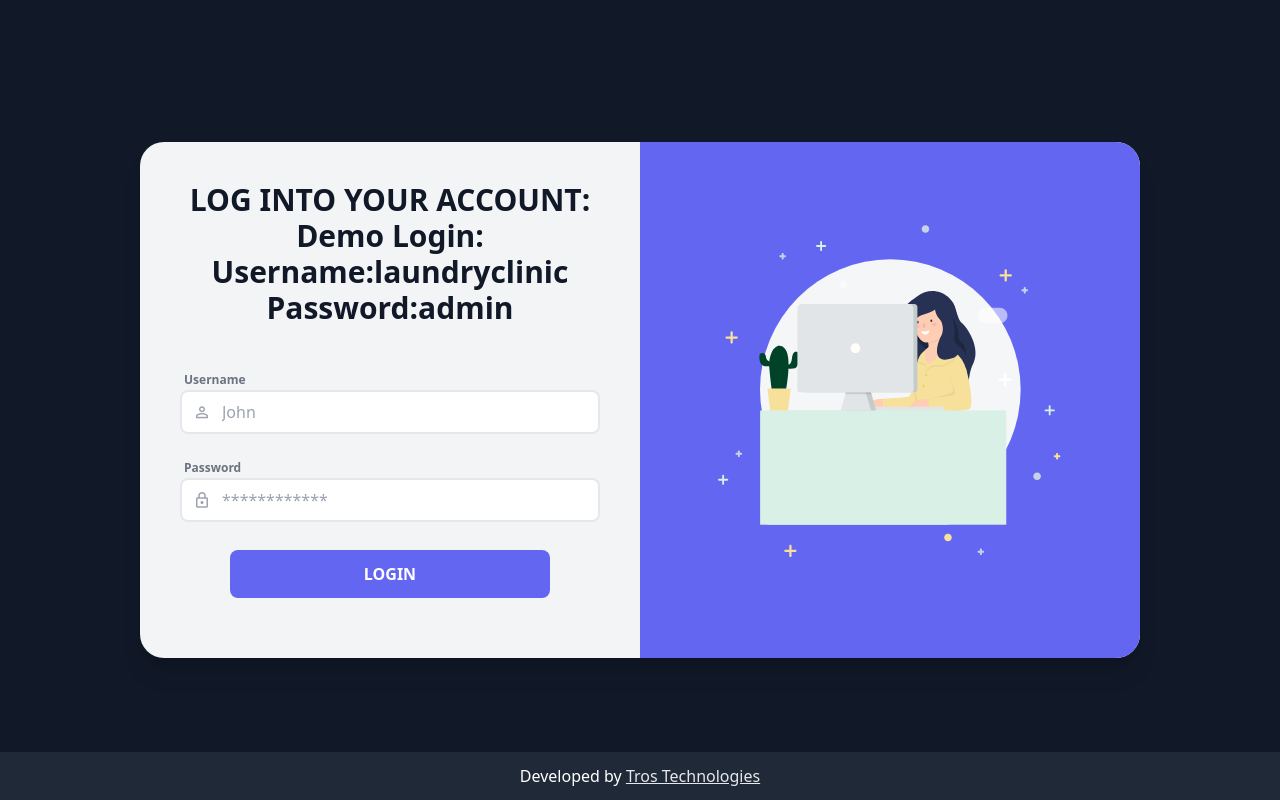
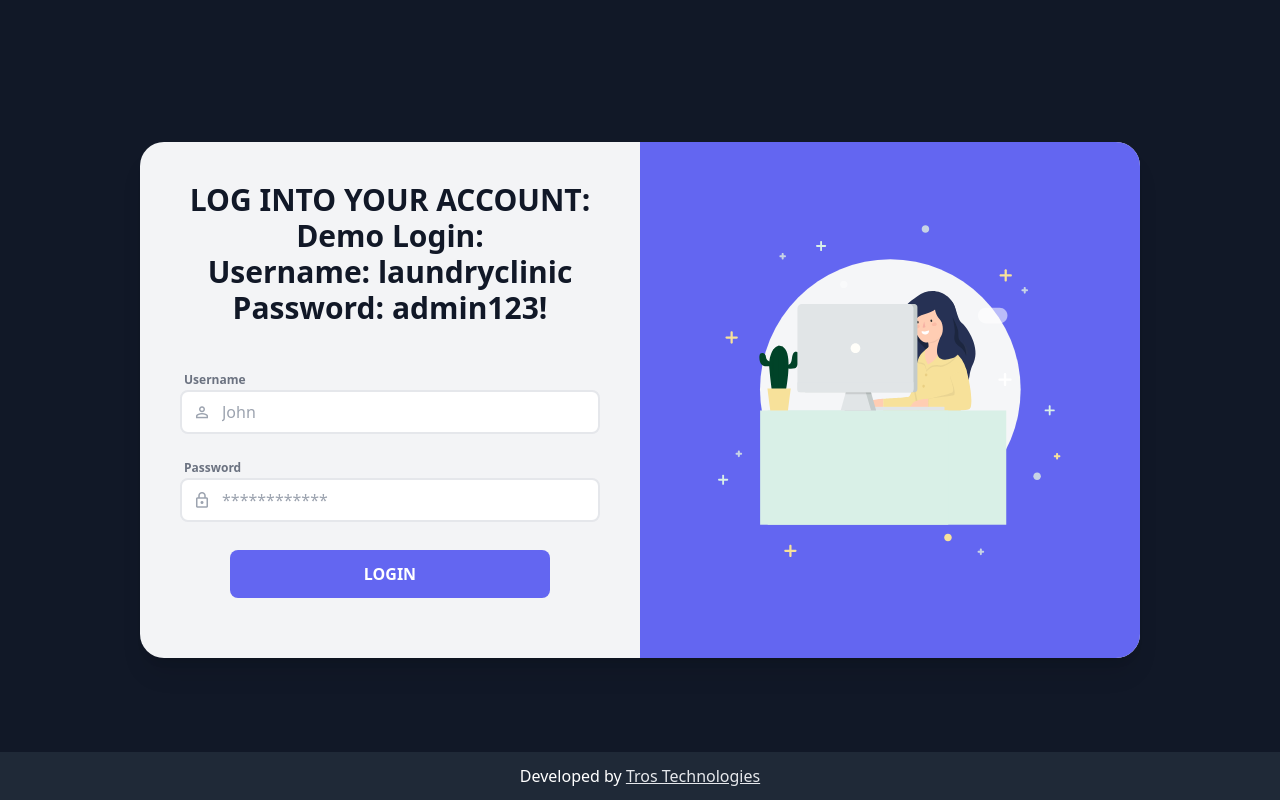
Before and after one commit to Genius-Excel/appointment, a Django app: page /login-user/ in a window 1280 px wide. Run offline with Django 4.2, Linux system fonts and the light colour scheme; parts of the project's set-up code (start-up, migrations or seed data) failed here and were passed over; some libraries are stand-ins or nearby versions.

Commit message:
Login template modified.

```diff
--- a/reminder/templates/reminder/login.html
+++ b/reminder/templates/reminder/login.html
@@ -58,7 +58,7 @@
                             <h1 class="font-bold text-3xl text-gray-900">LOG INTO YOUR ACCOUNT: </h1>
 
                             <h2 class="font-bold text-3xl text-gray-900">Demo Login: </h2>
-                            <h3 class="font-bold text-3xl text-gray-900">Username:laundryclinic  Password:admin </h3>
+                            <h3 class="font-bold text-3xl text-gray-900">Username: laundryclinic  Password: admin123! </h3>
                         </div>
 
                          <!-- Start messages display -->
```
